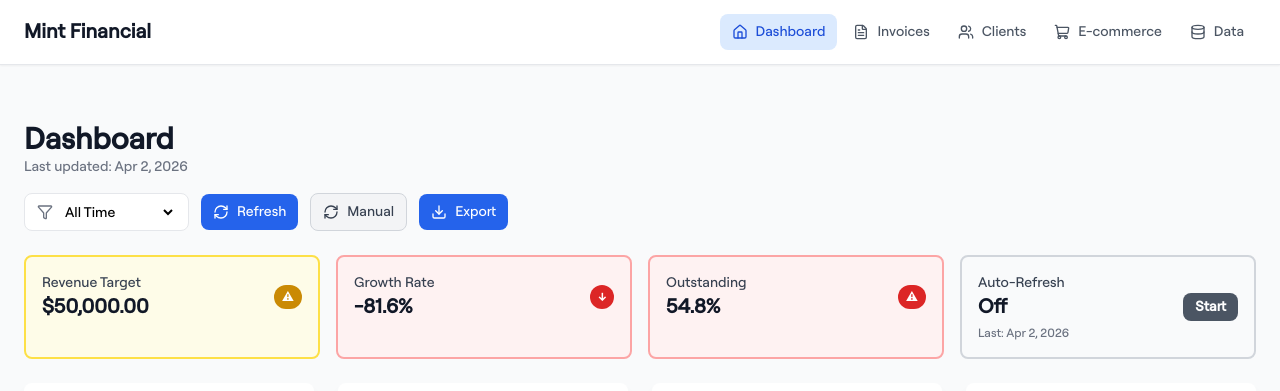
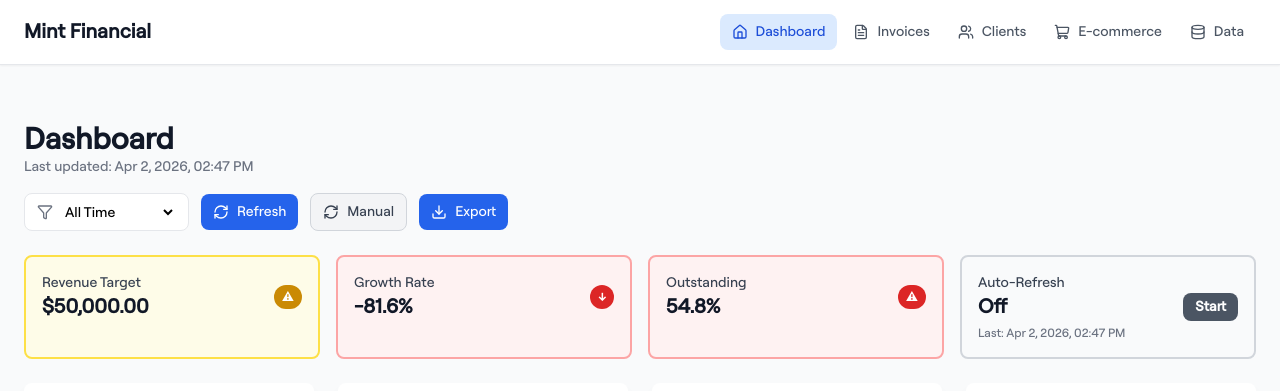
Before and after one commit to Krusty300/Mint-Financial, a React (Vite) app: page / in a window 1280 px wide. Shown: the top 391 px of the page. Built offline with nearby package versions, Linux system fonts and the light colour scheme.

Commit message:
Add time display to last updated timestamp
- Update formatDate function to include hour and minute
- Last updated now shows full date and time (e.g., 'Apr 5, 2026, 2:20 AM')
- Users can see exactly when data was last refreshed
- Improves transparency for auto-refresh functionality

```diff
--- a/src/components/Dashboard.tsx
+++ b/src/components/Dashboard.tsx
@@ -444,7 +444,9 @@ export const Dashboard: React.FC = () => {
     return new Date(date).toLocaleDateString('en-US', {
       month: 'short',
       day: 'numeric',
-      year: 'numeric'
+      year: 'numeric',
+      hour: '2-digit',
+      minute: '2-digit'
     });
   };
 
```
